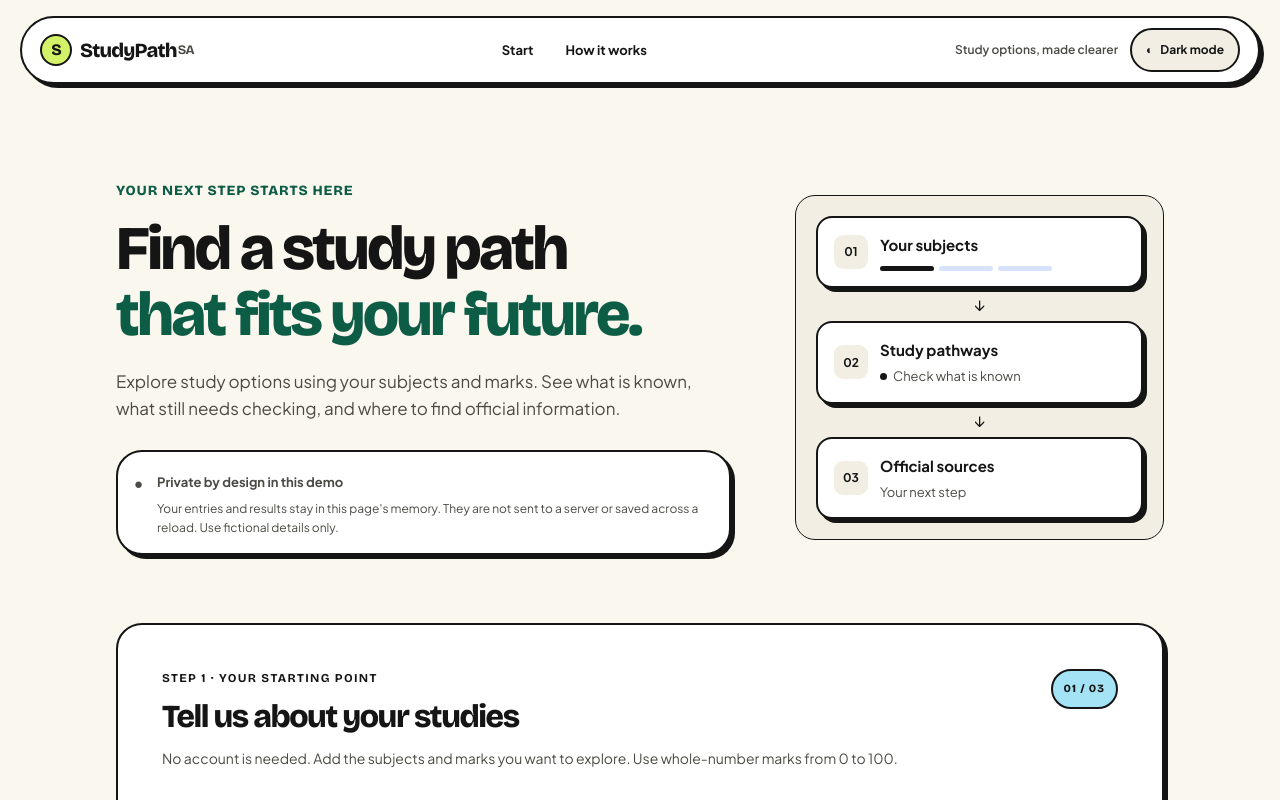
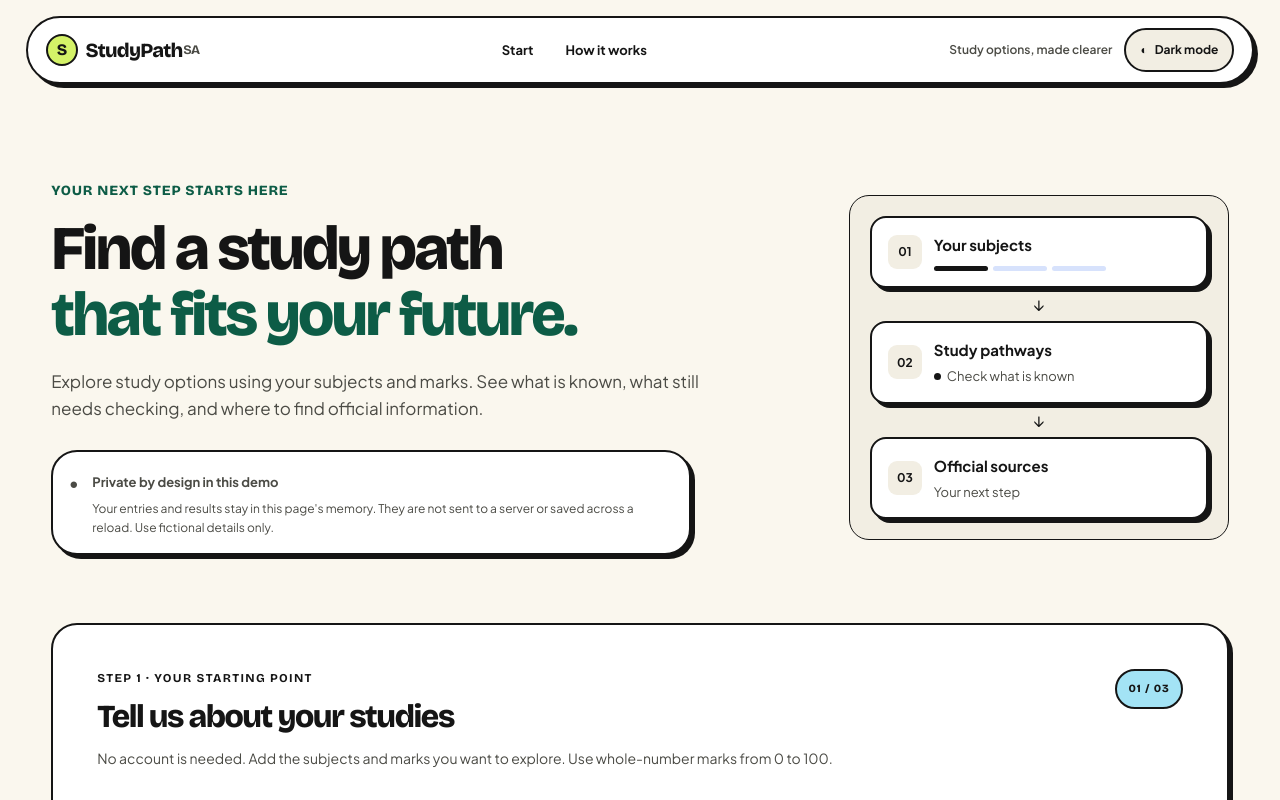
Before and after one commit to s1xte3n/studypath-sa, a React (Vite) app: page / in a window 1280 px wide. Shown: the top 800 px of the page. Built offline with nearby package versions, Linux system fonts and the light colour scheme.

Commit message:
Make StudyPath canvas fill desktop viewport

```diff
--- a/src/styles.css
+++ b/src/styles.css
@@ -1062,3 +1062,45 @@ a { color: var(--link); }
     transition-duration: .01ms !important;
   }
 }
+
+
+/* Desktop canvas expansion: use the full available viewport width. */
+@media (min-width: 1024px) {
+  .app-shell {
+    width: 100%;
+    max-width: none;
+    min-height: 100vh;
+    margin: 0;
+    overflow: visible;
+  }
+
+  .app-shell main {
+    width: 100%;
+    max-width: none;
+    margin-inline: 0;
+    padding-inline: clamp(32px, 4vw, 80px);
+  }
+
+  .app-shell .hero {
+    max-width: 100%;
+  }
+
+  .app-shell .hero-copy {
+    max-width: 760px;
+  }
+
+  .app-shell .topbar {
+    margin-inline: clamp(20px, 2vw, 36px);
+  }
+}
+
+/* Honour reduced-motion preferences with zero-duration transitions. */
+@media (prefers-reduced-motion: reduce) {
+  .app-shell *,
+  .app-shell *::before,
+  .app-shell *::after {
+    animation-duration: 0s !important;
+    animation-iteration-count: 1 !important;
+    transition-duration: 0s !important;
+  }
+}
```
